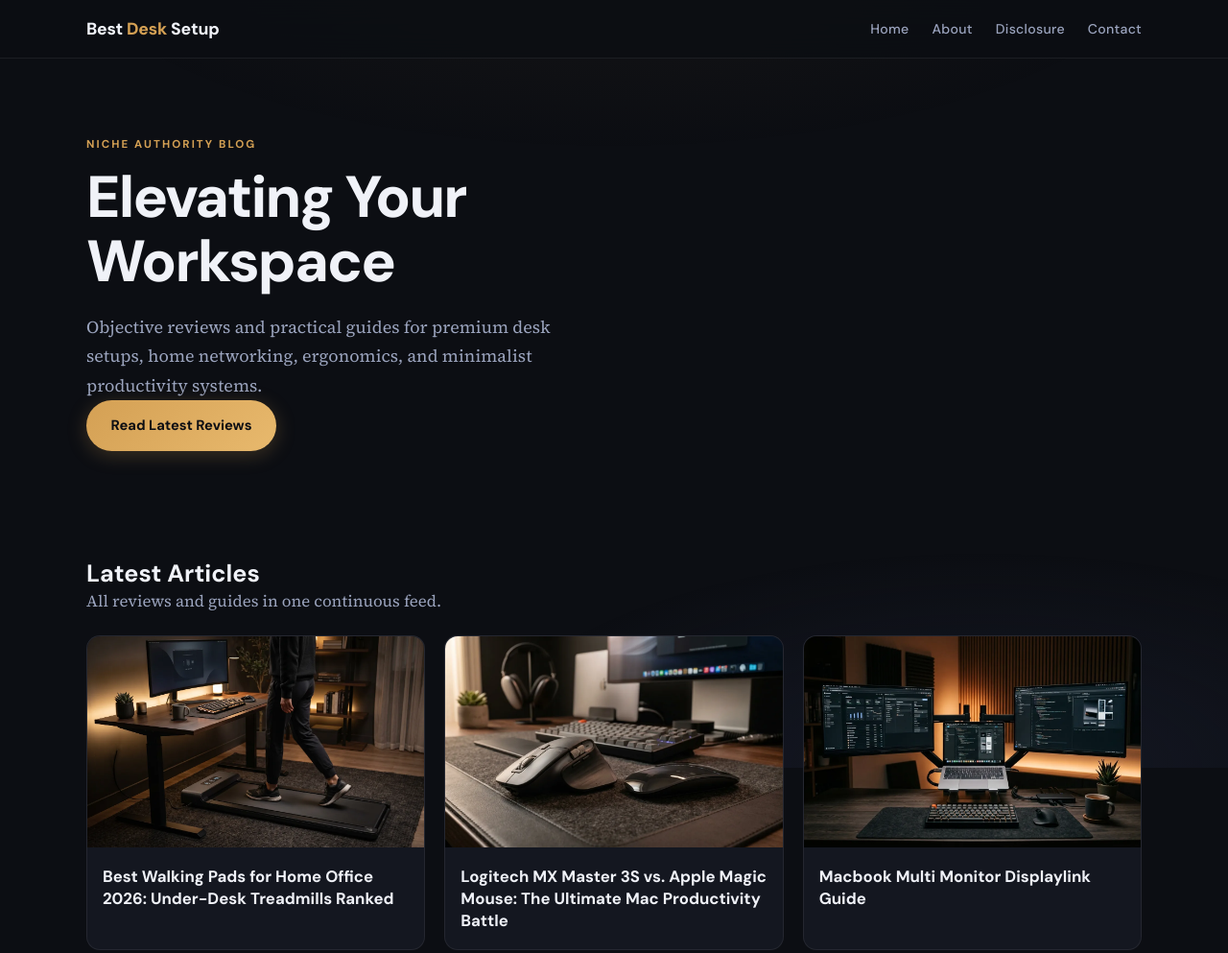
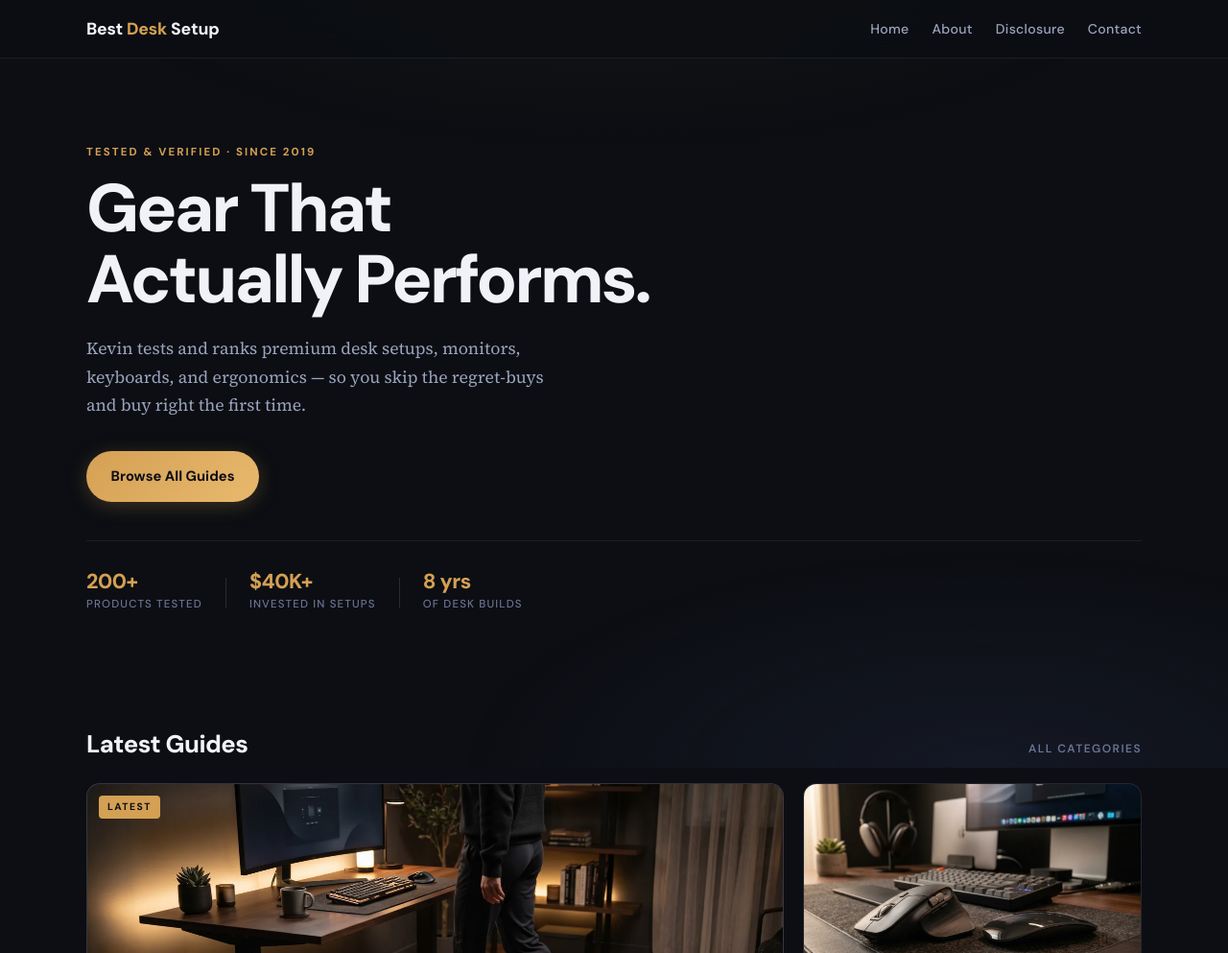
Before and after one commit to kthree0213/best-desk-setup, a plain HTML site: page index.html in a window 1280 px wide. Shown: the top 993 px of the page at 96% size. Drawn offline with Linux system fonts and the light colour scheme.

Commit message:
Redesign homepage: editorial hero, stats bar, featured first card

```diff
--- a/assets/style.css
+++ b/assets/style.css
@@ -118,7 +118,7 @@ a:hover { color: var(--accent-hover); }
 .nav-links a:hover { color: var(--text); }
 
 /* ── Hero ── */
-.hero { padding: 5rem 0 3rem; }
+.hero { padding: 5.5rem 0 3.5rem; }
 .hero .eyebrow {
   font-family: var(--font-ui);
   font-size: 0.72rem;
@@ -130,18 +130,77 @@ a:hover { color: var(--accent-hover); }
 }
 .hero h1 {
   font-family: var(--font-display);
-  font-size: clamp(2.2rem, 6vw, 3.8rem);
+  font-size: clamp(2.6rem, 7vw, 4.4rem);
   font-weight: 800;
-  line-height: 1.1;
-  letter-spacing: -0.03em;
-  max-width: 16ch;
+  line-height: 1.05;
+  letter-spacing: -0.04em;
+  max-width: 14ch;
 }
 .hero .lead {
-  margin-top: 1.2rem;
-  font-size: 1.12rem;
+  margin-top: 1.25rem;
+  font-size: 1.1rem;
   color: var(--text-muted);
-  max-width: 55ch;
+  max-width: 52ch;
   line-height: 1.7;
+}
+.hero-actions { margin-top: 2rem; }
+
+/* ── Hero Stats Bar ── */
+.hero-stats {
+  display: flex;
+  align-items: center;
+  gap: 1.5rem;
+  margin-top: 2.5rem;
+  padding-top: 2rem;
+  border-top: 1px solid var(--border);
+  flex-wrap: wrap;
+}
+.stat { display: flex; flex-direction: column; gap: 0.15rem; }
+.stat-num {
+  font-family: var(--font-display);
+  font-size: 1.35rem;
+  font-weight: 800;
+  color: var(--accent);
+  line-height: 1;
+  letter-spacing: -0.02em;
+}
+.stat-label {
+  font-family: var(--font-ui);
+  font-size: 0.72rem;
+  color: var(--text-dim);
+  text-transform: uppercase;
+  letter-spacing: 0.1em;
+  font-weight: 500;
+}
+.stat-divider {
+  width: 1px;
+  height: 32px;
+  background: var(--border-strong);
+  flex-shrink: 0;
+}
+
+/* ── Section Header ── */
+.section-header {
+  display: flex;
+  align-items: baseline;
+  justify-content: space-between;
+  gap: 1rem;
+}
+.section-header h2 {
+  margin: 0;
+  font-family: var(--font-display);
+  font-size: clamp(1.3rem, 3vw, 1.6rem);
+  font-weight: 800;
+  letter-spacing: -0.02em;
+}
+.section-tag {
+  font-family: var(--font-ui);
+  font-size: 0.75rem;
+  font-weight: 600;
+  color: var(--text-dim);
+  text-transform: uppercase;
+  letter-spacing: 0.12em;
+  white-space: nowrap;
 }
 
 /* ── Buttons ── */
@@ -518,6 +577,42 @@ h2, h3 {
   line-height: 1.25;
 }
 
+/* ── Featured First Card ── */
+/* The latest article (always inserted first by publish.py) gets hero treatment */
+.cards-3 .card:first-child {
+  border-color: var(--border-strong);
+  background: linear-gradient(160deg, var(--surface) 0%, var(--bg-elevated) 100%);
+}
+.cards-3 .card:first-child .thumb-image {
+  height: 260px;
+}
+.cards-3 .card:first-child .card-content {
+  padding: 1.4rem 1.25rem 1.6rem;
+}
+.cards-3 .card:first-child .card-content h3 {
+  font-size: 1.15rem;
+  line-height: 1.3;
+}
+.cards-3 .card:first-child::before {
+  content: 'Latest';
+  display: inline-block;
+  font-family: var(--font-ui);
+  font-size: 0.65rem;
+  font-weight: 700;
+  text-transform: uppercase;
+  letter-spacing: 0.14em;
+  color: var(--bg);
+  background: var(--accent);
+  padding: 3px 9px;
+  border-radius: 4px;
+  position: absolute;
+  top: 12px;
+  left: 12px;
+  z-index: 1;
+  pointer-events: none;
+}
+.cards-3 .card:first-child { position: relative; }
+
 /* ── Responsive ── */
 @media (min-width: 640px) {
   .cards-3 { grid-template-columns: repeat(2, 1fr); }
@@ -527,6 +622,18 @@ h2, h3 {
 @media (min-width: 960px) {
   .cards-3 { grid-template-columns: repeat(3, 1fr); }
   .article-main { padding: 2.5rem 0; }
+  .cards-3 .card:first-child {
+    grid-column: span 2;
+  }
+  .cards-3 .card:first-child .thumb-image {
+    height: 360px;
+  }
+  .cards-3 .card:first-child .card-content {
+    padding: 1.8rem 1.5rem 2rem;
+  }
+  .cards-3 .card:first-child .card-content h3 {
+    font-size: 1.45rem;
+  }
 }
 
 @media (max-width: 639px) {
--- a/index.html
+++ b/index.html
@@ -35,20 +35,31 @@
 <main>
 <section class="section hero">
 <div class="container">
-<p class="eyebrow">Niche Authority Blog</p>
-<h1>Elevating Your Workspace</h1>
+<p class="eyebrow">Tested &amp; Verified · Since 2019</p>
+<h1>Gear That Actually&nbsp;Performs.</h1>
 <p class="lead">
-            Objective reviews and practical guides for premium desk setups, home
-            networking, ergonomics, and minimalist productivity systems.
-          </p>
-<a class="btn btn-primary" href="./articles/mac-mini-macbook-pro-desk-setup.html">Read Latest Reviews</a>
+  Kevin tests and ranks premium desk setups, monitors, keyboards, and ergonomics —
+  so you skip the regret-buys and buy right the first time.
+</p>
+<div class="hero-actions">
+  <a class="btn btn-primary" href="#articles">Browse All Guides</a>
+</div>
+<div class="hero-stats">
+  <div class="stat"><span class="stat-num">200+</span><span class="stat-label">Products Tested</span></div>
+  <div class="stat-divider"></div>
+  <div class="stat"><span class="stat-num">$40K+</span><span class="stat-label">Invested in Setups</span></div>
+  <div class="stat-divider"></div>
+  <div class="stat"><span class="stat-num">8 yrs</span><span class="stat-label">of Desk Builds</span></div>
+</div>
 </div>
 </section>
-<section class="section">
+<section class="section" id="articles">
 <div class="container">
-<h2>Latest Articles</h2>
-<p class="lead">All reviews and guides in one continuous feed.</p>
-<div class="grid cards-3" style="margin-top: 1.25rem">
+<div class="section-header">
+  <h2>Latest Guides</h2>
+  <span class="section-tag">All Categories</span>
+</div>
+<div class="grid cards-3" style="margin-top: 1.5rem">
             <article class="card">
               <a class="card-thumb-link" href="./articles/best-walking-pads-home-office-2026.html"><img class="thumb-image" src="./assets/images/best-walking-pads-home-office-2026-images/best-walking-pads-home-office-2026-hero.webp" alt="Best Walking Pads for Home Office 2026: Under-Desk Treadmills Ranked" loading="lazy" /></a>
               <div class="card-content"><h3><a href="./articles/best-walking-pads-home-office-2026.html">Best Walking Pads for Home Office 2026: Under-Desk Treadmills Ranked</a></h3></div>
```
